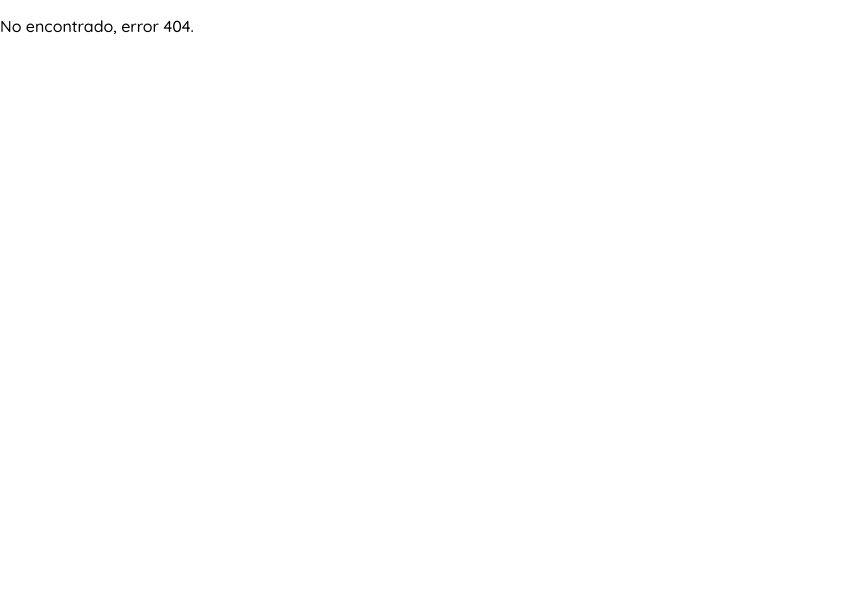
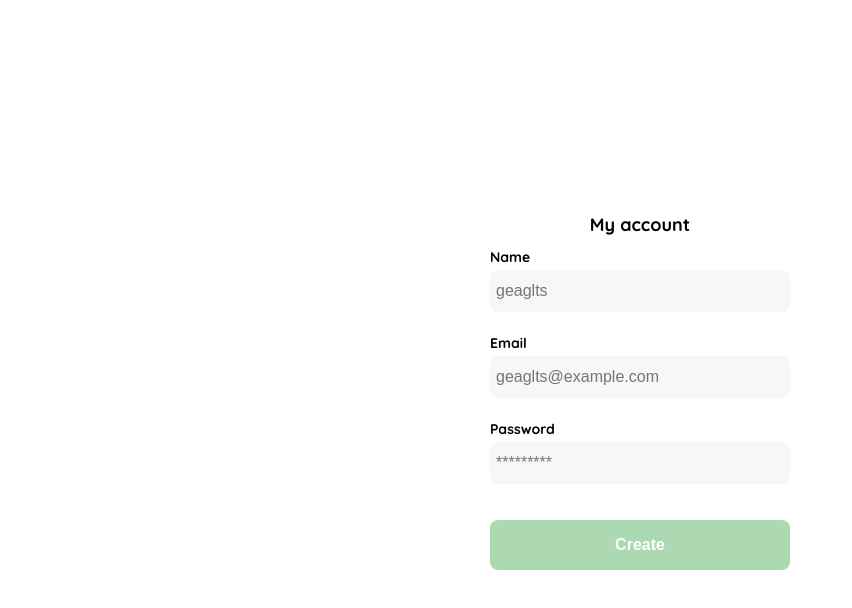
Before and after one commit to geaglts/react-shop, a React app: page /signup in a window 1280 px wide. Before the commit this address had no page. Shown: the top 608 px of the page, without its empty margins (0-852 px from the left). Built offline with nearby package versions, Linux system fonts and the light colour scheme.

Commit message:
Create account container

```diff
--- /dev/null
+++ b/src/containers/CreateAccount.jsx
@@ -0,0 +1,29 @@
+import React from 'react';
+import '../styles/CreateAccount.scss';
+
+const CreateAccount = () => {
+    return (
+        <div className="createAccount">
+            <div className="form-container">
+                <h1 className="title">My account</h1>
+                <form action="/" className="form">
+                    <label className="label" for="name">
+                        Name
+                    </label>
+                    <input id="name" type="text" placeholder="geaglts" className="input input-name" />
+                    <label className="label" for="email">
+                        Email
+                    </label>
+                    <input id="email" type="email" placeholder="geaglts@example.com" className="input input-email" />
+                    <label className="label" for="password">
+                        Password
+                    </label>
+                    <input id="password" type="password" placeholder="*********" className="input input-password" />
+                    <input type="submit" value="Create" className="primary-button create-button" />
+                </form>
+            </div>
+        </div>
+    );
+};
+
+export default CreateAccount;
--- a/src/routes/App.jsx
+++ b/src/routes/App.jsx
@@ -5,6 +5,7 @@ import Home from '../pages/Home';
 import NotFound from '../pages/NotFound';
 import Layout from '../containers/Layout';
 import Login from '../containers/Login';
+import CreateAccount from '../containers/CreateAccount';
 import RecoveryPassword from '../containers/RecoveryPassword';
 
 const App = () => {
@@ -14,6 +15,7 @@ const App = () => {
                 <Switch>
                     <Route exact path="/" component={Home} />
                     <Route exact path="/login" component={Login} />
+                    <Route exact path="/signup" component={CreateAccount} />
                     <Route exact path="/recovery-password" component={RecoveryPassword} />
                     <Route path="*" component={NotFound} />
                 </Switch>
--- /dev/null
+++ b/src/styles/CreateAccount.scss
@@ -0,0 +1,84 @@
+@use './vars';
+
+.createAccount {
+    width: 100%;
+    height: 100vh;
+    display: grid;
+    place-items: center;
+    position: relative;
+}
+
+.form-container {
+    display: grid;
+    grid-template-rows: auto 1fr auto;
+    width: 300px;
+}
+
+.logo {
+    width: 150px;
+    margin-bottom: 25px;
+    justify-self: center;
+    display: none;
+}
+
+.title {
+    font-size: var(--lg);
+    margin-bottom: 32px;
+    text-align: start;
+}
+
+.form {
+    display: flex;
+    flex-direction: column;
+}
+
+.label {
+    font-weight: bold;
+    font-size: var(--sm);
+    margin-bottom: 4px;
+}
+
+.input {
+    background-color: var(--text-input-field);
+    border: none;
+    font-size: var(--md);
+    border-radius: 8px;
+    padding: 6px;
+    height: 30px;
+    margin-bottom: 12px;
+}
+
+.input-name,
+.input-email,
+.input-password {
+    margin-bottom: 22px;
+}
+
+.primary-button {
+    background-color: var(--hospital-green);
+    border: none;
+    border-radius: 8px;
+    color: var(--white);
+    width: 100%;
+    cursor: pointer;
+    font-size: var(--md);
+    font-weight: bold;
+    height: 50px;
+}
+
+.create-button {
+    margin-top: 14px;
+    margin-bottom: 30px;
+}
+
+@media (max-width: 640px) {
+    .logo {
+        display: block;
+    }
+
+    .create-button {
+        position: absolute;
+        width: 300px;
+        bottom: 0px;
+    }
+}
```
